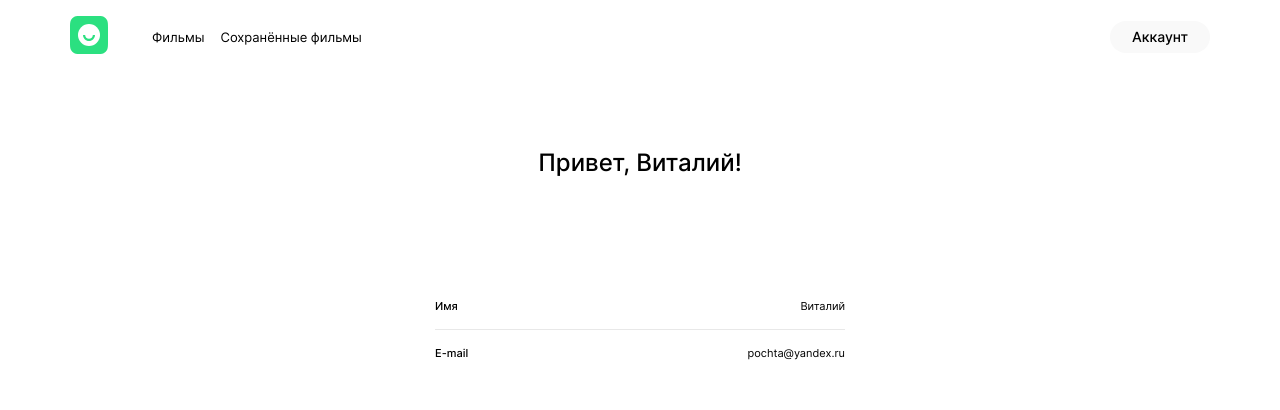
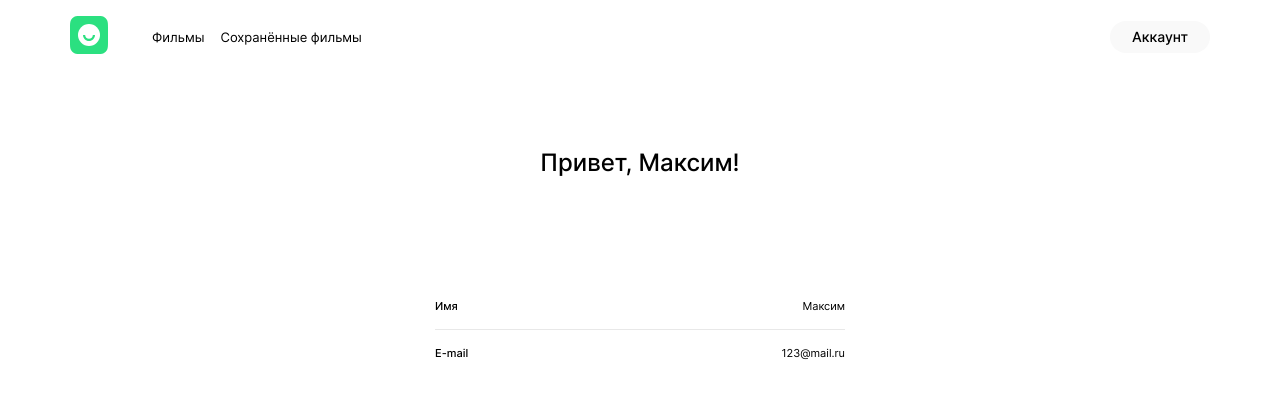
Before and after one commit to SergeyKazarinov/movies-explorer-frontend, a React (Create React App) app: page /profile in a window 1280 px wide. Shown: the top 410 px of the page. Built offline with nearby package versions, Linux system fonts and the light colour scheme.

Commit message:
feat(context): create context for the user

```diff
--- a/src/components/App/App.js
+++ b/src/components/App/App.js
@@ -10,13 +10,16 @@ import PageNotFound from '../PageNotFound/PageNotFound';
 import useGetMovies from '../../hooks/useGetMovies';
 import PopupWithError from '../PopupWithError/PopupWithError';
 import useOpenPopup from '../../hooks/useOpenPopup';
+import { CurrentUserContext } from '../../context/CurrentUserContext';
+import { useState } from 'react';
 
 const App = () => {
-const {handleSearchMovies, filterMovies, isLoader, movieErrorMessage} = useGetMovies();
-const {handleOpenPopup, handleClosePopup, handleCLoseOverlayClick, isOpen, errorMessage} = useOpenPopup();
+  const [currentUser, setCurrentUser] = useState({name: 'Максим', email: '123@mail.ru'})
+  const {handleSearchMovies, filterMovies, isLoader, movieErrorMessage} = useGetMovies();
+  const {handleOpenPopup, handleClosePopup, handleCLoseOverlayClick, isOpen, errorMessage} = useOpenPopup();
 
   return (
-    <>
+    <CurrentUserContext.Provider value={currentUser}>
       <Switch>
         <Route exact path="/">
           <Main />
@@ -42,7 +45,7 @@ const {handleOpenPopup, handleClosePopup, handleCLoseOverlayClick, isOpen, error
       </Switch>
 
       <PopupWithError isOpen={isOpen} onClose={handleClosePopup} errorMessage={errorMessage} onCLoseOverlay={handleCLoseOverlayClick}/>
-    </>
+    </CurrentUserContext.Provider>
   );
 }
 
--- a/src/components/Profile/Profile.jsx
+++ b/src/components/Profile/Profile.jsx
@@ -1,24 +1,26 @@
+import { useContext } from "react";
+import { CurrentUserContext } from "../../context/CurrentUserContext";
 import Header from "../Header/Header";
 import "./Profile.css";
 
 const Profile = () => {
-  const name = "Виталий";
-  const email = "pochta@yandex.ru"
+  const currentUser = useContext(CurrentUserContext);
+
   return(
     <>
       <Header loggedIn={true}/>
       <main>
         <section className="profile">
-          <h2 className="profile__title">Привет, {name}!</h2>
+          <h2 className="profile__title">Привет, {currentUser.name}!</h2>
           <div className="profile__container">
             <div className="profile__flex">
               <p className="profile__text">Имя</p>
-              <p className="profile__data">{name}</p>
+              <p className="profile__data">{currentUser.name}</p>
             </div>
             <div className="profile__line"></div>
             <div className="profile__flex">
               <p className="profile__text">E-mail</p>
-              <p className="profile__data">{email}</p>
+              <p className="profile__data">{currentUser.email}</p>
             </div>
           </div>
           <button type="button" className="button profile__edit">Редактировать</button>
--- /dev/null
+++ b/src/context/CurrentUserContext.js
@@ -0,0 +1,4 @@
+import { createContext } from "react";
+
+
+export const CurrentUserContext = createContext();
```
